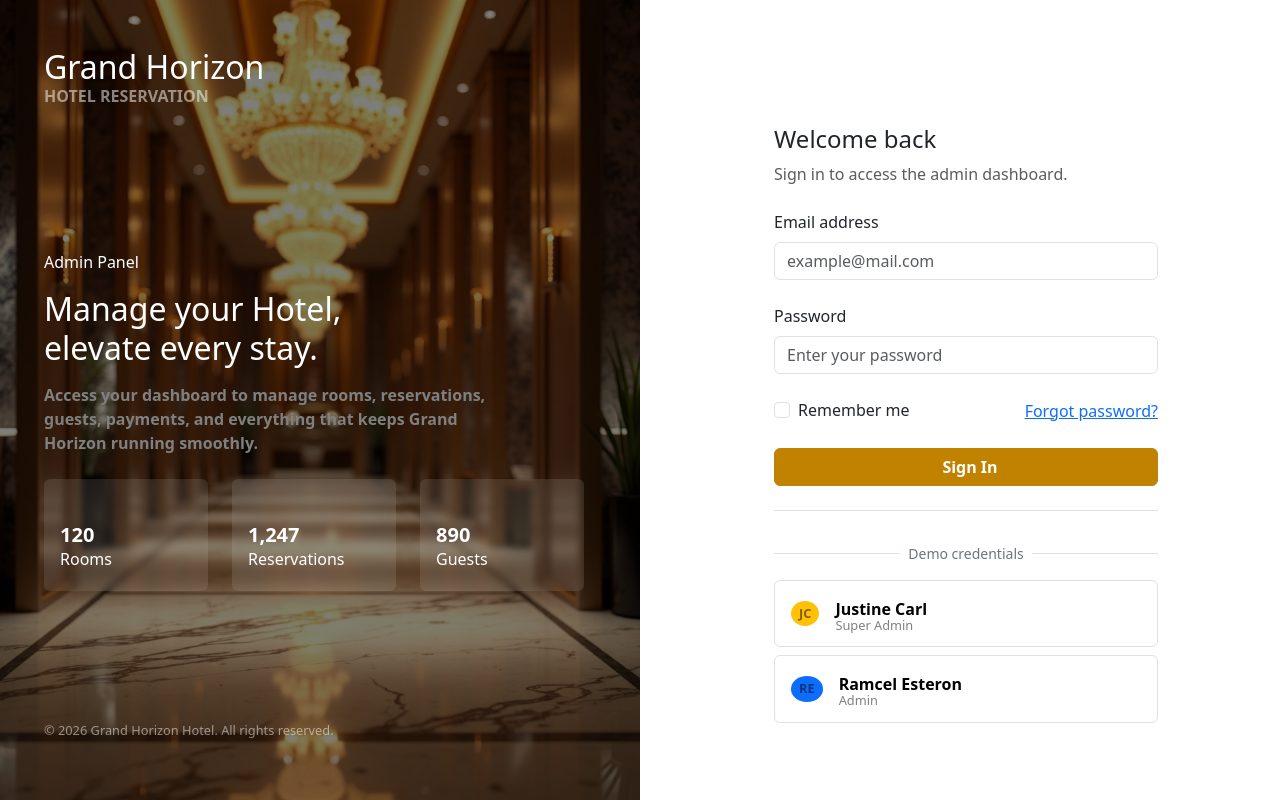
After one commit to Mistabraun/Hotel-Reservation, a PHP site: page /admin/index.php in a window 1280 px wide. The commit adds this page. Run offline with PHP 8.4, Linux system fonts and the light colour scheme; some libraries are stand-ins or nearby versions.

Commit message:
Login page

```diff
--- /dev/null
+++ b/admin/index.php
@@ -0,0 +1,160 @@
+<!DOCTYPE html>
+<html lang="en">
+
+<head>
+  <meta charset="UTF-8" />
+  <meta name="viewport" content="width=device-width, initial-scale=1.0" />
+  <link rel="stylesheet" href="../libraries/bootstrap/css/bootstrap.min.css" />
+  <link rel="stylesheet" href="../css/style.css" />
+  <title>Document</title>
+</head>
+
+<body>
+  <main class="vh-100">
+    <div class="container-fluid h-100 p-0 overflow-hidden">
+      <div class="row h-100">
+        <div class="col-lg-6 d-none d-lg-block p-0 position-relative">
+          <img src="../assets/images/background/hallway.jpg" alt="" class="w-100 h-100 object-fit-cover position-absolute" />
+          <div class="position-absolute bg-black w-100 h-100 opacity-50"></div>
+          <div class="position-relative p-5 mx-2 z-3 text-white d-flex flex-column justify-content-between h-100">
+            <header class="h-auto w-auto">
+              <h1 class="h2">Grand Horizon</h1>
+              <p style="line-height: 0.3rem" class="text-uppercase text-white-50 fw-semibold">Hotel Reservation</p>
+            </header>
+            <div>
+              <p>Admin Panel</p>
+              <h2 class="mb-3">
+                Manage your Hotel, <br />
+                elevate every stay.
+              </h2>
+              <p style="max-width: 29rem" class="text-gray fw-semibold">
+                Access your dashboard to manage rooms, reservations, guests, payments, and everything that keeps Grand Horizon running
+                smoothly.
+              </p>
+              <div class="container-fluid p-0 mt-4">
+                <div class="row">
+                  <div class="col-4">
+                    <div class="bg-white-10 backdrop-filter px-3 py-1 rounded">
+                      <i class="fa-solid fa-bed mx-2 mt-3 extra-small"></i>
+                      <div class="my-3">
+                        <p class="m-0 fw-bold h5">120</p>
+                        <p class="m-0">Rooms</p>
+                      </div>
+                    </div>
+                  </div>
+                  <div class="col-4">
+                    <div class="bg-white-10 backdrop-filter px-3 py-1 rounded">
+                      <i class="fa-solid fa-calendar-check mx-2 mt-3 extra-small"></i>
+                      <div class="my-3">
+                        <p class="m-0 fw-bold h5">1,247</p>
+                        <p class="m-0">Reservations</p>
+                      </div>
+                    </div>
+                  </div>
+                  <div class="col-4">
+                    <div class="bg-white-10 backdrop-filter px-3 py-1 rounded">
+                      <i class="fa-solid fa-user mx-2 mt-3 extra-small"></i>
+                      <div class="my-3">
+                        <p class="m-0 fw-bold h5">890</p>
+                        <p class="m-0">Guests</p>
+                      </div>
+                    </div>
+                  </div>
+                </div>
+              </div>
+            </div>
+            <p class="text-white-50 extra-small">© 2026 Grand Horizon Hotel. All rights reserved.</p>
+          </div>
+        </div>
+
+        <div class="col-12 col-lg-6 d-flex align-items-center justify-content-center p-5">
+          <div class="w-100 mt-5" style="max-width: 24rem">
+            <header class="text-center d-lg-none mb-4">
+              <h1 class="h4 mb-0">Grand Horizon</h1>
+              <p class="text-muted">Admin Panel</p>
+            </header>
+
+            <section class="mb-4">
+              <h2 class="fs-4 mb-2">Welcome back</h2>
+              <p class="text-muted mb-0">Sign in to access the admin dashboard.</p>
+            </section>
+
+            <form action="/routes/api.php" method="post">
+              <div class="mb-4">
+                <label for="email" class="form-label"> Email address </label>
+                <input
+                  type="email"
+                  class="form-control"
+                  id="email"
+                  name="email"
+                  placeholder="example@mail.com"
+                  autocomplete="email"
+                  required />
+              </div>
+
+              <div class="mb-4">
+                <label for="password" class="form-label"> Password </label>
+                <input
+                  type="password"
+                  class="form-control"
+                  id="password"
+                  name="password"
+                  placeholder="Enter your password"
+                  autocomplete="current-password"
+                  required />
+              </div>
+
+              <div class="d-flex justify-content-between align-items-center mb-4">
+                <div class="form-check">
+                  <input class="form-check-input" type="checkbox" id="remember" name="remember" />
+
+                  <label class="form-check-label" for="remember"> Remember me </label>
+                </div>
+
+                <a href="/">Forgot password?</a>
+              </div>
+
+              <button type="submit" class="btn btn-primary w-100 fw-semibold">
+                <i class="fa-solid fa-arrow-right-to-bracket me-2"></i>Sign In
+              </button>
+            </form>
+            <div>
+              <div class="border-0 border-top my-4 p-1"></div>
+              <div class="d-flex align-items-center gap-2 text-secondary mb-3">
+                <div class="border-0 border-top flex-grow-1" style="height: 1px"></div>
+                <span class="small">Demo credentials</span>
+                <div class="border-0 border-top flex-grow-1" style="height: 1px"></div>
+              </div>
+              <div class="d-flex flex-column gap-2">
+                <button class="text-start outline-gray rounded p-3 d-flex justify-content-between align-items-center gap-3 btn btn-primary-outline ">
+                  <div class="bg-warning rounded-circle d-flex align-items-center">
+                    <span class="text-black-50 fw-semibold p-2 text-center extra-small">JC</span>
+                  </div>
+                  <div class="flex-grow-1">
+                    <p class="fw-semibold m-0">Justine Carl</p>
+                    <p class="m-0 text-gray extra-small">Super Admin</p>
+                  </div>
+                  <i class="fa-solid fa-arrow-right opacity-50"></i>
+                </button>
+
+                <button class="text-start rounded p-3 d-flex justify-content-between align-items-center gap-3 btn btn-primary-outline ">
+                  <div class="bg-primary rounded-circle d-flex align-items-center">
+                    <span class="text-black-50 fw-semibold p-2 text-center extra-small">RE</span>
+                  </div>
+                  <div class="flex-grow-1">
+                    <p class="fw-semibold m-0">Ramcel Esteron</p>
+                    <p class="m-0 text-gray extra-small">Admin</p>
+                  </div>
+                  <i class="fa-solid fa-arrow-right opacity-50"></i>
+                </button>
+              </div>
+            </div>
+          </div>
+        </div>
+      </div>
+    </div>
+  </main>
+  <script src="../libraries/bootstrap/js/bootstrap.bundle.js"></script>
+</body>
+
+</html>
--- a/css/style.css
+++ b/css/style.css
@@ -6,14 +6,45 @@
   --bs-btn-bg: oklch(0.65 0.18 85);
   --bs-btn-border-color: oklch(0.65 0.18 85);
   --bs-btn-hover-color: #fff;
-  --bs-btn-hover-bg: oklch(43.7% 0.08993 77.141);
+  --bs-btn-hover-bg: oklch(55.515% 0.1146 75.812);
+  --bs-btn-hover-border-color: ;
+  --bs-btn-focus-shadow-rgb: 49, 132, 253;
+  --bs-btn-active-color: #fff;
+  --bs-btn-active-bg: oklch(49.235% 0.10121 76.747);
+  --bs-btn-active-border-color: ;
+  --bs-btn-active-shadow: inset 0 3px 5px rgba(0, 0, 0, 0.125);
+  --bs-btn-disabled-color: #fff;
+  --bs-btn-disabled-bg: oklch(27.806% 0.05408 80.592);
+  --bs-btn-disabled-border-color: oklch(27.806% 0.05408 80.592);
+}
+
+.btn-white {
+  --bs-btn-color: #000000;
+  --bs-btn-bg: #ffffff;
+  --bs-btn-hover-bg: #dfdada;
   --bs-btn-hover-border-color: oklch(43.7% 0.08993 77.141);
   --bs-btn-focus-shadow-rgb: 49, 132, 253;
-  --bs-btn-active-color: #fff;
-  --bs-btn-active-bg: oklch(37.519% 0.0678 81.833);
-  --bs-btn-active-border-color: oklch(37.519% 0.0678 81.833);
+  --bs-btn-active-bg: #bebfc0;
+  --bs-btn-active-border-color: #0a53be;
   --bs-btn-active-shadow: inset 0 3px 5px rgba(0, 0, 0, 0.125);
   --bs-btn-disabled-color: #fff;
+  --bs-btn-disabled-bg: #8a8a8b;
+  --bs-btn-disabled-border-color: #8a8a8a;
+}
+
+.btn-primary-outline {
+  --bs-btn-color: #000000;
+  --bs-btn-bg: oklch(100% 0.00011 271.152);
+  --bs-btn-border-color: var(--bs-border-color);
+  --bs-btn-hover-color: #000000;
+  --bs-btn-hover-bg: rgba(255, 231, 0, 0.1);
+  --bs-btn-hover-border-color: oklch(68.275% 0.14056 75.989);
+  --bs-btn-focus-shadow-rgb: 49, 132, 253;
+  --bs-btn-active-color: ;
+  --bs-btn-active-bg: rgba(255, 231, 0, 0.1);
+  --bs-btn-active-border-color: oklch(68.275% 0.14056 75.989);
+  --bs-btn-active-shadow: inset 0 3px 5px rgba(0, 0, 0, 0.125);
+  --bs-btn-disabled-color: #000000;
   --bs-btn-disabled-bg: oklch(27.806% 0.05408 80.592);
   --bs-btn-disabled-border-color: oklch(27.806% 0.05408 80.592);
 }
@@ -47,6 +78,11 @@
 }
 
 .backdrop-filter {
-  backdrop-filter: blur(4px);
-  -webkit-backdrop-filter: blur(4px);
+  backdrop-filter: blur(3px);
+  -webkit-backdrop-filter: blur(3px);
 }
+
+.bg-white-10 {
+  --bs-bg-opacity: 0.1;
+  background-color: rgba(var(--bs-white-rgb), var(--bs-bg-opacity)) !important;
+}
```
Also changed, not shown: admin/index.html (deleted, +0 -130 lines), admin/template.php (added, +20 -0 lines).
